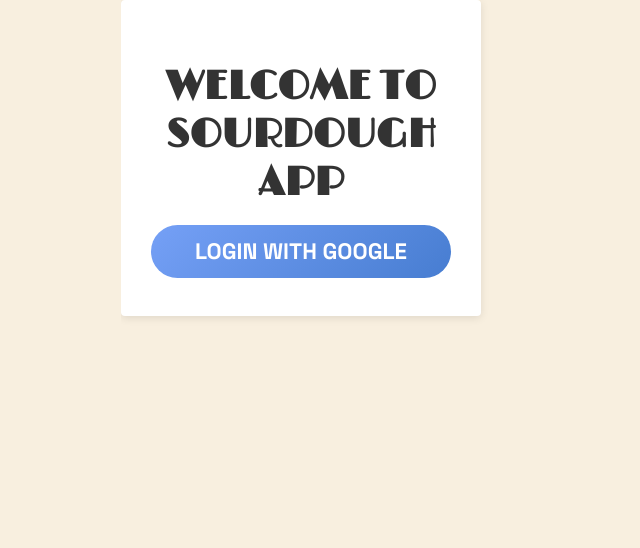
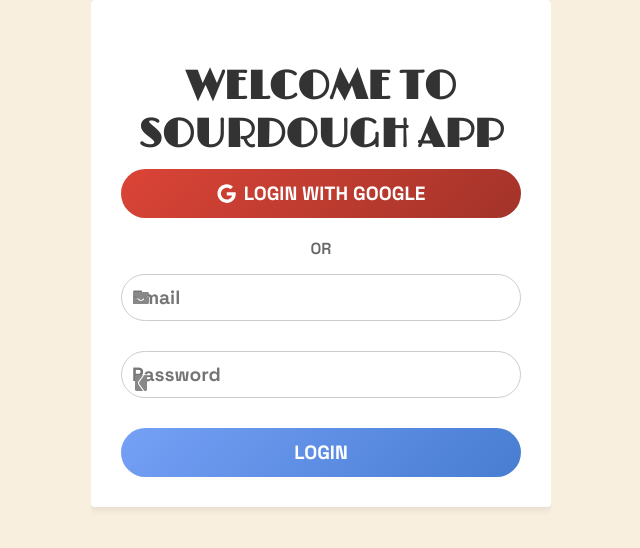
Before and after one commit to Thelepest/ebookDoughCalculator, a React (Create React App) app: page /login in a window 1280 px wide. Shown: the top 548 px of the page, without its empty margins (319-959 px from the left). Built offline with nearby package versions, Linux system fonts and the light colour scheme; no server answers.

Commit message:
login with email and password or gmail with logout

```diff
--- a/src/components/login/Login.css
+++ b/src/components/login/Login.css
@@ -17,9 +17,8 @@
     width: 90%;
     max-width: 400px;
     border-radius: 4px;
-    box-sizing: border-box;
+    box-shadow: 0 2px 8px rgba(0,0,0,0.1);
     text-align: center;
-    box-shadow: 0 2px 8px rgba(0,0,0,0.1);
 }
 
 .login-page h2 {
@@ -30,11 +29,72 @@
     text-transform: uppercase;
 }
 
-.login-page button {
+.error {
+    color: red;
+    margin-bottom: 15px;
+    font-size: 0.9rem;
+}
+
+.google-btn {
+    display: flex;
+    align-items: center;
+    justify-content: center;
     width: 100%;
     padding: 12px 0;
-    margin: 8px 0;
-    font-size: 1.4rem;
+    margin-bottom: 20px;
+    font-size: 1.2rem;
+    font-weight: 700;
+    text-transform: uppercase;
+    border: none;
+    border-radius: 50px;
+    cursor: pointer;
+    background: linear-gradient(135deg, #db4437 0%, #a33329 100%);
+    color: white;
+    transition: background 0.3s ease-in-out;
+    font-family: "Space Grotesk", sans-serif;
+}
+
+.google-btn:hover {
+    background: linear-gradient(135deg, #a33329 0%, #7b2620 100%);
+}
+
+.divider {
+    margin: 15px 0;
+    font-weight: 600;
+    color: #666;
+}
+
+.email-form {
+    display: flex;
+    flex-direction: column;
+    gap: 15px;
+}
+
+.input-group {
+    position: relative;
+}
+
+.input-icon {
+    position: absolute;
+    top: 50%;
+    left: 12px;
+    transform: translateY(-50%);
+    color: #888;
+}
+
+.email-form input {
+    width: 100%;
+    padding: 12px 12px 12px 40px;
+    border: 1px solid #ccc;
+    border-radius: 50px;
+    font-size: 1rem;
+    font-family: "Space Grotesk", sans-serif;
+}
+
+.email-btn {
+    width: 100%;
+    padding: 12px 0;
+    font-size: 1.2rem;
     font-weight: 700;
     text-transform: uppercase;
     border: none;
@@ -46,6 +106,6 @@
     font-family: "Space Grotesk", sans-serif;
 }
 
-.login-page button:hover {
-    background: linear-gradient(135deg, #ff5a4d 0%, #f63900 100%);
+.email-btn:hover {
+    background: linear-gradient(135deg, #5a87c4 0%, #3a5a8a 100%);
 }
--- a/src/components/login/Login.jsx
+++ b/src/components/login/Login.jsx
@@ -1,28 +1,79 @@
-import React from "react";
+// src/components/login/Login.jsx
+import React, { useState } from "react";
 import { useNavigate } from "react-router-dom";
-import { loginWithGoogle } from "../../firebase";
+import { loginWithGoogle, auth } from "../../firebase";
+import { signInWithEmailAndPassword } from "firebase/auth";
+import { FaGoogle, FaEnvelope } from "react-icons/fa";
 import "./Login.css";
-import "../../App.css";
-
 
 const Login = () => {
     const navigate = useNavigate();
+    const [email, setEmail] = useState("");
+    const [password, setPassword] = useState("");
+    const [error, setError] = useState("");
 
     const handleGoogleLogin = async () => {
         try {
             await loginWithGoogle();
             navigate("/", { replace: true });
         } catch (err) {
-            console.error("Errore login:", err);
+            console.error("Errore login Google:", err);
+            setError("Impossibile accedere con Google");
+        }
+    };
+
+    const handleEmailLogin = async (e) => {
+        e.preventDefault();
+        setError("");
+        try {
+            await signInWithEmailAndPassword(auth, email, password);
+            navigate("/", { replace: true });
+        } catch (err) {
+            console.error("Errore login Email:", err);
+            setError("Email o password non validi");
         }
     };
 
     return (
         <div className="login-page">
             <h2>Welcome to Sourdough App</h2>
+            {error && <div className="error">{error}</div>}
+
+            {/* Google Login */}
             <button onClick={handleGoogleLogin} className="google-btn">
+                <FaGoogle style={{ marginRight: 8 }} />
                 Login with Google
             </button>
+
+            {/* Divider */}
+            <div className="divider">OR</div>
+
+            {/* Email / Password Login */}
+            <form onSubmit={handleEmailLogin} className="email-form">
+                <div className="input-group">
+                    <FaEnvelope className="input-icon" />
+                    <input
+                        type="email"
+                        placeholder="Email"
+                        value={email}
+                        onChange={e => setEmail(e.target.value)}
+                        required
+                    />
+                </div>
+                <div className="input-group">
+                    <FaEnvelope className="input-icon" style={{ transform: "rotate(90deg)" }} />
+                    <input
+                        type="password"
+                        placeholder="Password"
+                        value={password}
+                        onChange={e => setPassword(e.target.value)}
+                        required
+                    />
+                </div>
+                <button type="submit" className="email-btn">
+                    Login
+                </button>
+            </form>
         </div>
     );
 };
--- a/src/firebase.js
+++ b/src/firebase.js
@@ -15,7 +15,7 @@
     appId: process.env.REACT_APP_FIREBASE_APP_ID,
     measurementId: process.env.REACT_APP_FIREBASE_MEASUREMENT_ID
 };
-
+console.log("⚙️  Firebase config:", firebaseConfig);
 const app = initializeApp(firebaseConfig);
 const auth = getAuth(app);
 const googleProvider = new GoogleAuthProvider();
```
Also changed, not shown: 1 other file (tests, documents, lock files or other folders).
